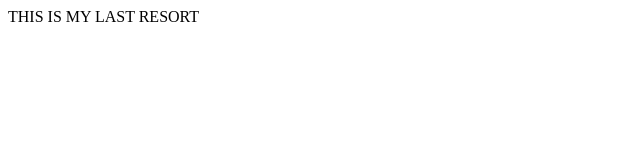
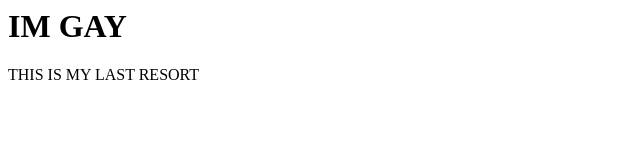
Before and after one commit to oSTEOPOROSIS29/oSTEOPOROSIS29.github.io, a plain HTML site: page index.html in a window 1280 px wide. Shown: the whole page, without its empty margins (0-640 px from the left). Drawn offline with Linux system fonts and the light colour scheme.

Commit message:
Update index.html

```diff
--- a/index.html
+++ b/index.html
@@ -3,6 +3,7 @@
 <title>HELLOWORLD</title>
 </head>
 <body>
+  <h1>IM GAY</h1>
 <p>THIS IS MY LAST RESORT</p>
 </body>
 </html>
```
